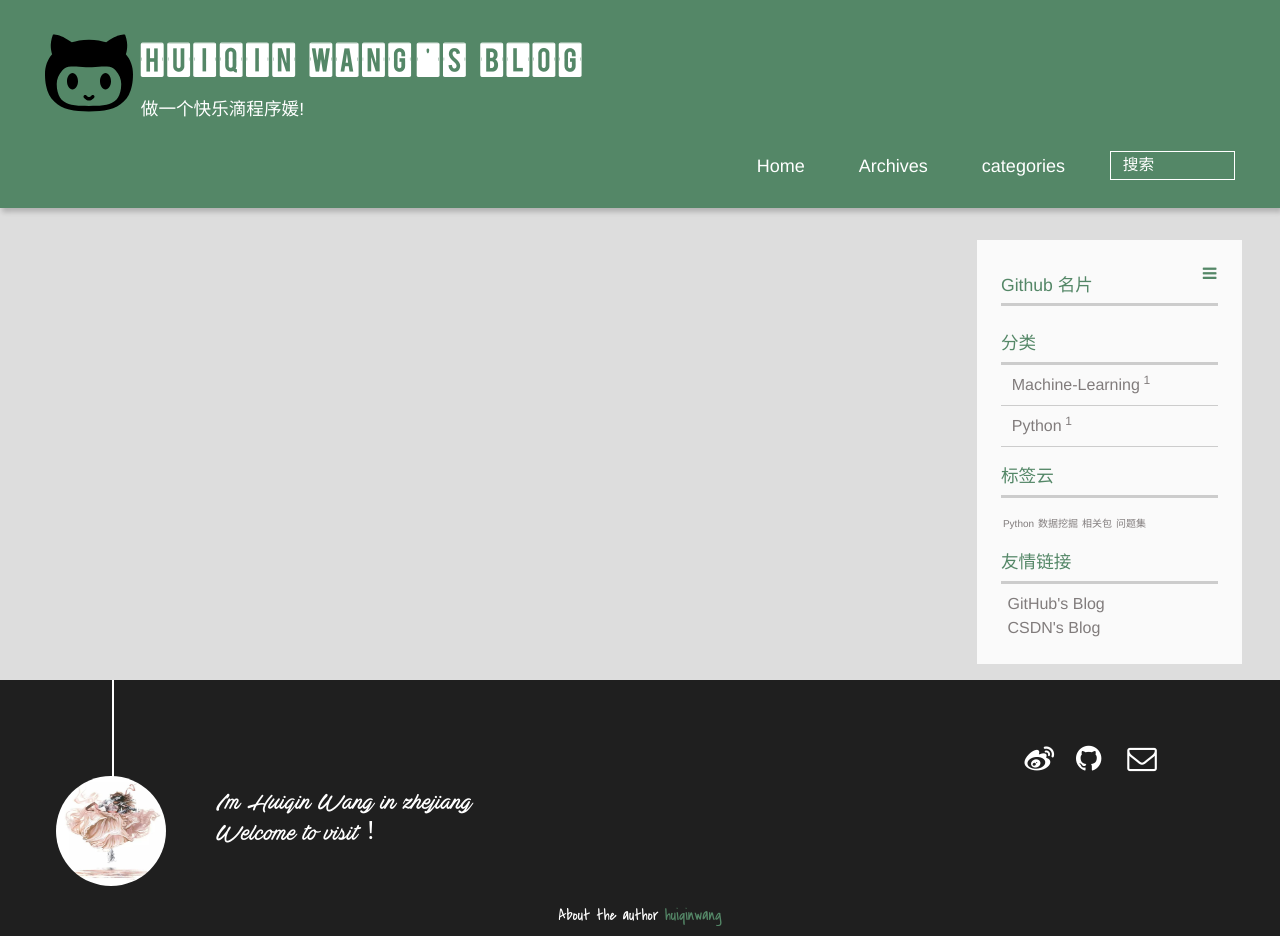
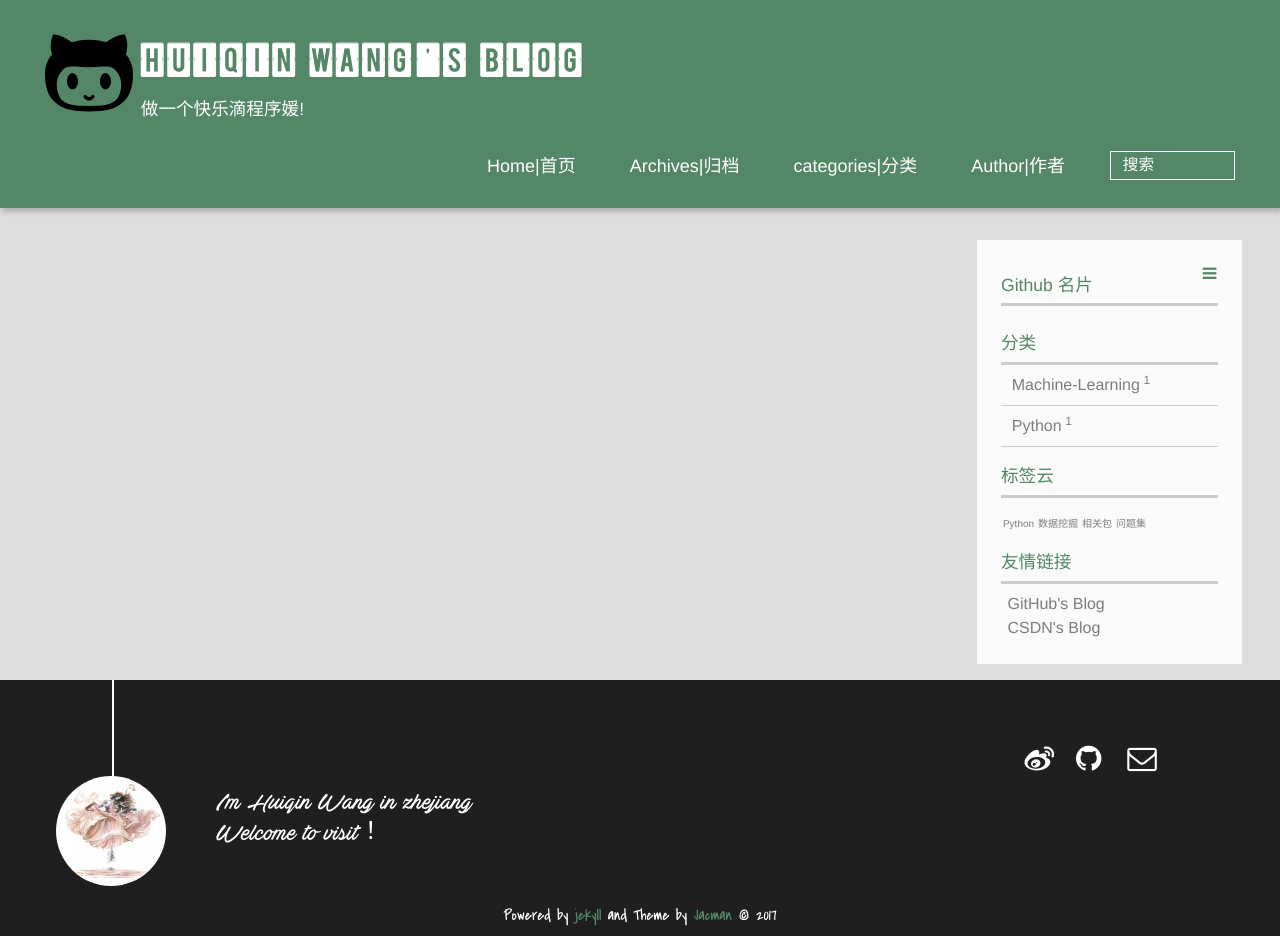
Before and after one commit to huiqinwang/huiqin92.github.io, a Jekyll site: the page built from index.html, in a window 1280 px wide. Built offline with Jekyll 4.4.1, drawn with Linux system fonts in a browser that asks for light colours; a script that is not in the unit is left out.

Commit message:
add author

```diff
--- a/_config.yml
+++ b/_config.yml
@@ -12,8 +12,8 @@ highlight_theme: night
 
 #### Permalink
 # For more see: http://jekyllrb.com/docs/permalinks/
-#permalink: pretty
-permalink: /:categories/:year/:month/:day/:title
+permalink: pretty
+#permalink: /:categories/:year/:month/:day/:title
 
 #### Markdown Processors
 # 'redcarpet' is unsupported on GitHub Pages now.
@@ -45,10 +45,10 @@ language: zh-CN    ## blog site languages: en, zh-CN, zh-TW, de
 
 #### Menu
 menu:
-  Home: /
-  Archives: /archives
-#  About: /about
-  categories: /categories
+  Home|首页: /
+  Archives|归档: /archives
+  categories|分类: /categories
+  Author|作者: /about
  # tags: /tags
 ## you can create `tags` and `categories` folders (I had created them already).
 ## And create a `index.md` file in each of them.
--- a/_includes/_partial/footer.html
+++ b/_includes/_partial/footer.html
@@ -60,12 +60,12 @@
 				-->
 
 		<p class="copyright">
-		<!-- Powered by <a href="http://jekyllrb.com" target="_blank" title="jekyll">jekyll</a> and Theme by <a href="https://github.com/simpleyyt/jekyll-jacman" target="_blank" title="Jacman">Jacman</a> © 2015 -->
-		About the author {% if site.author.name %}
+		Powered by <a href="http://jekyllrb.com" target="_blank" title="jekyll">jekyll</a> and Theme by <a href="https://github.com/simpleyyt/jekyll-jacman" target="_blank" title="Jacman">Jacman</a> © 2017
+		<!-- {% if site.author.name %}
 		<a href="{{ site.root }}about" target="_blank" title="{{ site.author.name }}">{{ site.author.name }}</a>
 		{% else %}
 		<a href="{{ site.root }}" title="{{ site.title }}">{{ site.title }}</a>
-		{% endif %}
+		{% endif %} -->
 
 		</p>
 </div>
```
